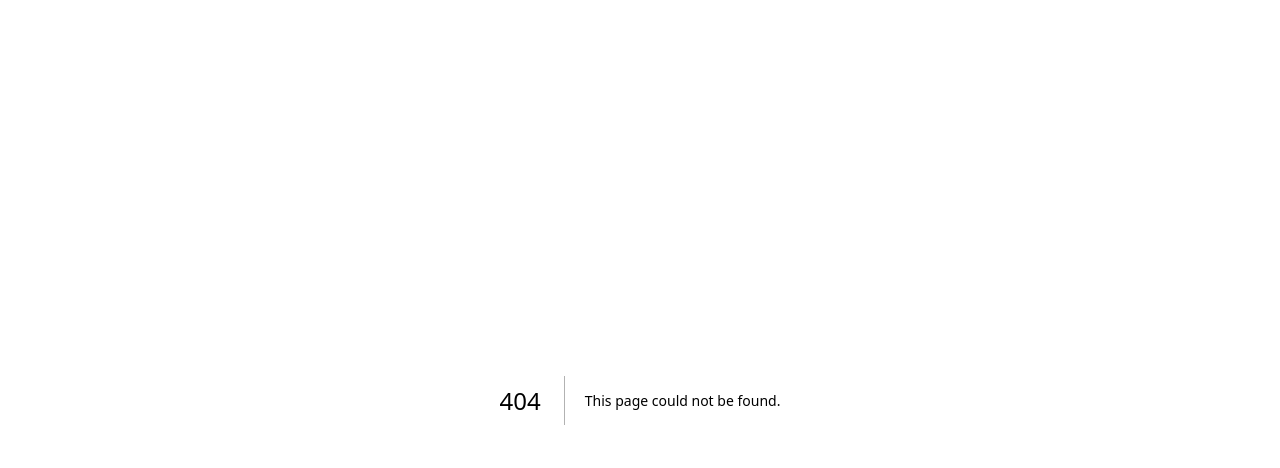
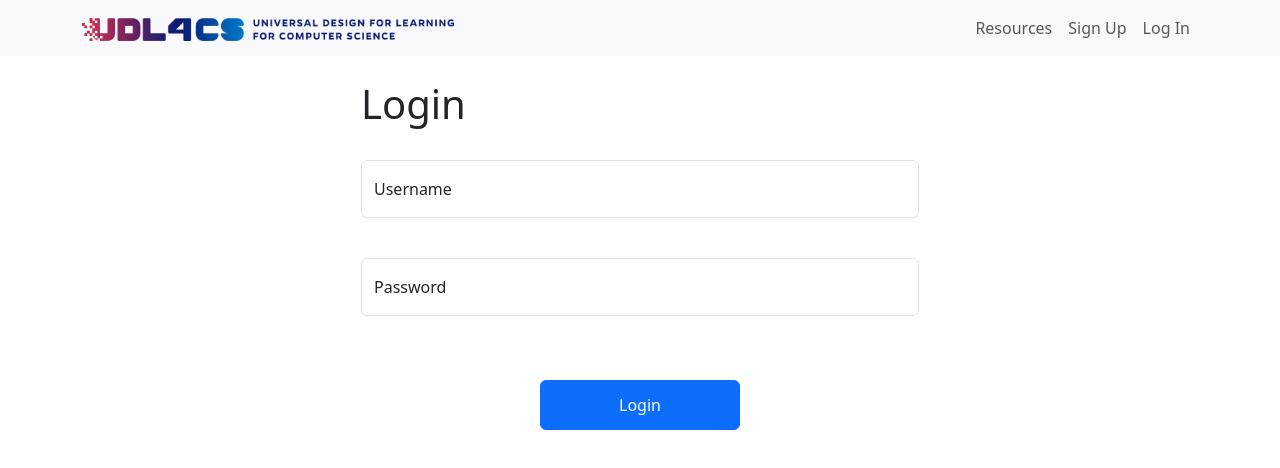
Before and after one commit to RodAvila/Senior-Project, a Next.js app in the folder udl4cs_frontend/frontend/: page /login in a window 1280 px wide. Before the commit this address had no page. Shown: the top 468 px of the page. Built offline with nearby package versions, Linux system fonts and the light colour scheme.

Commit message:
Added Login page

```diff
--- /dev/null
+++ b/udl4cs_frontend/frontend/components/LoginComp.js
@@ -0,0 +1,35 @@
+import React from "react"
+
+export default function LoginComp() {
+    return (
+        <div className="container d-flex align-items-center justify-content-center">
+            <div className="col-lg-6 col-sm-12 col-12">
+                <br/>
+                <h1>Login</h1>
+                <br/>
+                <form>
+                    <div className="form-floating mb-3">
+                        <input type="text" className="form-control" style={{borderRadius: '16px!important'}}
+                               id="inputUsername" placeholder="Username"
+                               required/>
+                        <label htmlFor="inputUsername">Username</label>
+                    </div>
+                    <br/>
+                    <div className="form-floating mb-3">
+                        <input type="password" className="form-control" style={{borderRadius: '16px!important'}}
+                               id="inputPassword" placeholder="Password"
+                               required/>
+                        <label htmlFor="inputPassword">Password</label>
+                    </div>
+                    <br/>
+                    <br/>
+                    <div className="text-center">
+                        <button type="submit" className="btn btn-primary"
+                                style={{borderRadius: '16px!important', width: '200px', height: '50px'}}>Login
+                        </button>
+                    </div>
+                </form>
+            </div>
+        </div>
+    )
+}
--- a/udl4cs_frontend/frontend/components/Navbar.js
+++ b/udl4cs_frontend/frontend/components/Navbar.js
@@ -25,6 +25,9 @@ export default function Navbar() {
                             <li className="nav-item">
                                 <a className="nav-link" href="/signup">Sign Up</a>
                             </li>
+                            <li className="nav-item">
+                                <a className="nav-link" href="/login">Log In</a>
+                            </li>
                         </ul>
                     </div>
                 </div>
--- a/udl4cs_frontend/frontend/package.json
+++ b/udl4cs_frontend/frontend/package.json
@@ -12,7 +12,7 @@
     "@headlessui/react": "^1.7.18",
     "axios": "^1.6.7",
     "bootstrap": "^5.3.3",
-    "next": "14.1.0",
+    "next": "^14.1.0",
     "react": "^18",
     "react-dom": "^18"
   },
--- /dev/null
+++ b/udl4cs_frontend/frontend/pages/login.js
@@ -0,0 +1,12 @@
+import Link from 'next/link';
+import Navbar from "../components/Navbar";
+import LoginComp from "../components/LoginComp";
+
+export default function LogIn() {
+    return (
+        <>
+            <Navbar></Navbar>
+            <LoginComp></LoginComp>
+        </>
+    )
+}
```
Also changed, not shown: 1 other file (tests, documents, lock files or other folders).
